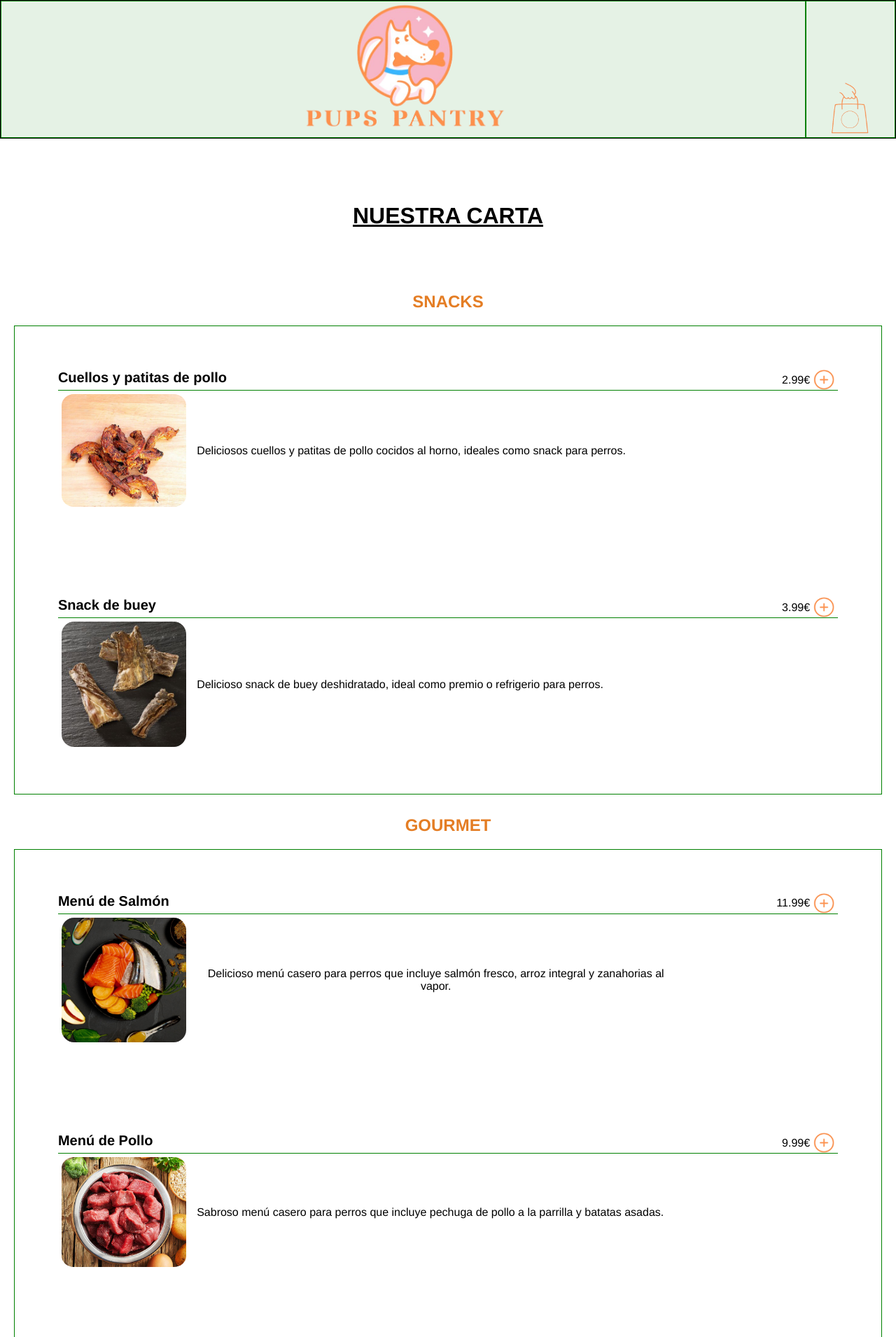
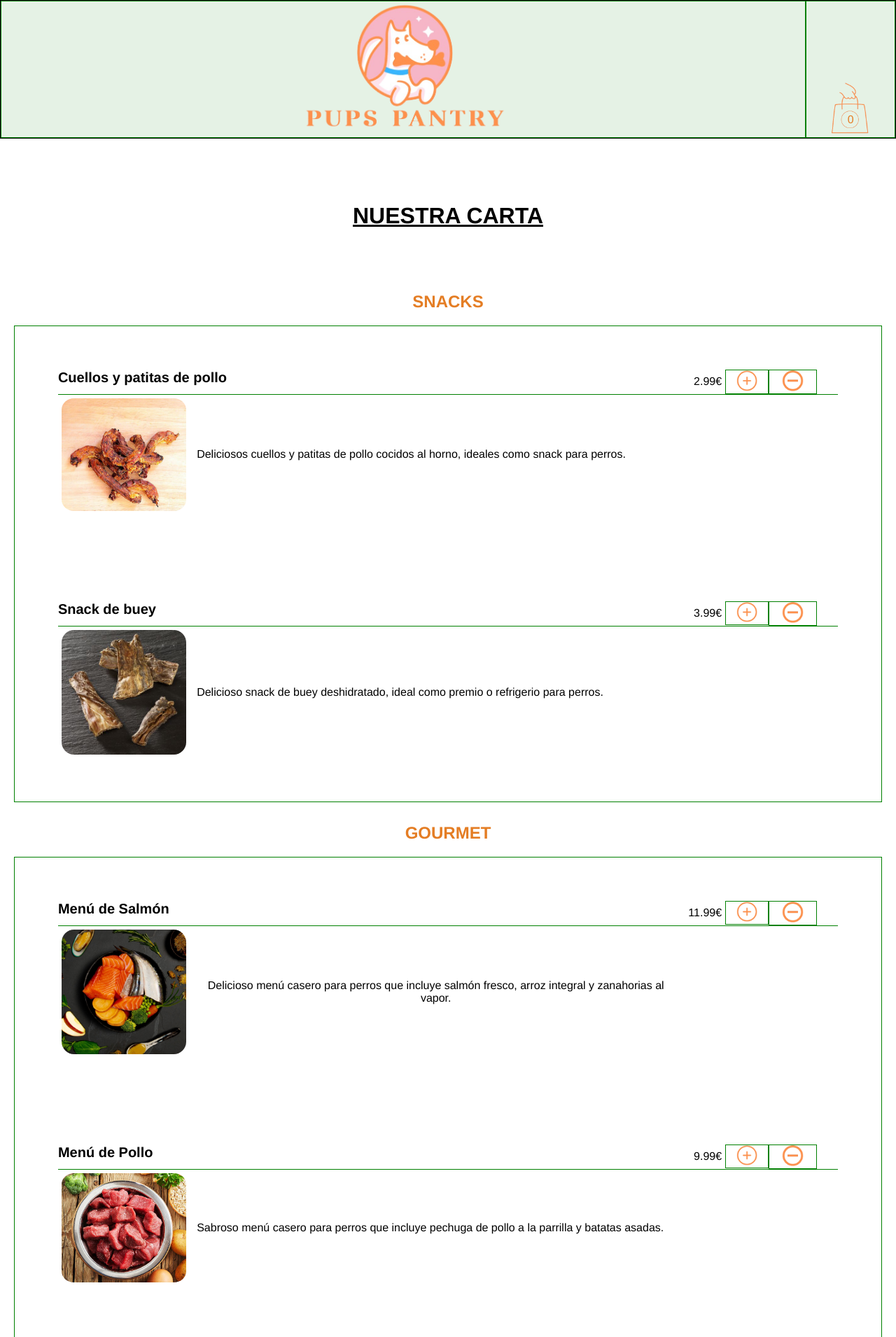
Before and after one commit to dawdiana/proyectoFinDeCiclo, a PHP site: page / in a window 1280 px wide. Shown: the top 1910 px of the page at 70% size. Run offline with PHP 8.4, Linux system fonts and the light colour scheme; data comes from the database, SQL or seed files in the repository.

Commit message:
Commit 3, botones de carrito añadidos
Los botones del menú están programados para añadir y restar productos del carrito de la compra, el número de productos se muestra arriba en el icono de la bolsa.

```diff
--- a/Proyecto/index.css
+++ b/Proyecto/index.css
@@ -56,10 +56,18 @@ body {
     width: 80px;
     height: 80px;
     text-align: left;
+    position: relative;
 }
 
 .d2 .icoCompra:hover {
     scale: 1.3;
+}
+
+
+.d2 #cantidadCarrito {
+    position: absolute;
+    bottom: 17px;
+    color:rgb(228, 125, 36);
 }
 
 /* ------------ Menú ----------- */
@@ -102,6 +110,8 @@ h2 {
     margin: 5%;
 }
 
+
+/****** Formato platos del menu ******/
 .prueba1 {
     display: flex;
     justify-content: space-between;
@@ -129,39 +139,53 @@ h2 {
     text-align: justify;
 }
 
-.icoMas {
-    width: 50px;
-}
-
+/*Descripciones del menú*/
 .info {
     display: flex;
     align-items: center;
 }
-
 
 .imgTexto p {
     margin: 10px;
     text-align: center;
 }
 
+/****  Botones de añadir y borrar elementos  *****/
+
 .precio {
+    padding: 0 30px;
     display: flex;
     align-items: center;
 }
 
+.precio button {
+    margin: 20px;
+    border: 1px solid green;
+    background-color: transparent; /* Hace que el fondo sea transparente */
+    padding: 0; /* Quita el relleno */
+    margin: 0; /* Quita el margen */
+    cursor: pointer;
+}
+
 .precio img {
-    margin: 0 5px;
+    margin: 0 15px;
     width: 30px;
 }
 
-.precio p {
-    font-family: 'Franklin Gothic Medium', 'Arial Narrow', Arial, sans-serif;
+
+
+img.icoMenos {
+    width: 37px;
+    height: 30px;
 }
 
-.icoMas:hover{
+.icoMas:hover, .icoMenos:hover{
     scale: 1.3;
 }
 
+.precio p {
+    margin: 0 5px;
+}
 
 .footer{
     background-color: rgb(228, 125, 36);
--- a/Proyecto/index.php
+++ b/Proyecto/index.php
@@ -5,6 +5,9 @@
     //Conexión a la BD
     $db = mysqli_connect('localhost', 'root', '', 'proyectopfc') or die('Fail');
     mysqli_set_charset($db, "utf8");
+
+
+    //Guardar consultas en variables
 
     $queryMenu = "SELECT * FROM plato WHERE tipo = 'menu'";
     $resMenu = mysqli_query($db, $queryMenu);
@@ -37,13 +40,16 @@
        </div>
         <div class="d2">
             <img class="icoCompra" src="Imagenes/iconocompra.png"/>
+            <p id="cantidadCarrito">0</p> <!--Se actualiza cuando añadimos productos al carrito-->
         </div>
     </div>
 
 
-    <!--Carta de la página-->
+    <div class="cuerpo">
 
-    <div class="cuerpo">
+
+        <!--Carta de la página-->
+
 
         <div class="menu">
 
@@ -64,7 +70,8 @@
                                     <h3><?php echo $item['nombre'];?></h3>
                                     <div class="precio">
                                         <p><?php echo $item['precio'];?>€</p>
-                                        <img class="icoMas" src="Imagenes/iconoMas1.png"/>
+                                        <button class="botonAñadir" id="<?php echo $item['idPlato'];?>"><img class="icoMas" src="Imagenes/iconoMas1.png"/></button>
+                                        <button class="botonEliminar" id="<?php echo $item['idPlato'];?>"><img class="icoMenos" src="Imagenes/iconoMenos.png"/></button>
                                     </div>
                                 </div>
                                 <div class="imgTexto">
@@ -95,7 +102,9 @@
                             <h3><?php echo $item['nombre'];?></h3>
                             <div class="precio">
                                 <p><?php echo $item['precio'];?>€</p>
-                                <img class="icoMas" src="Imagenes/iconoMas1.png"/>
+                              <!--<img class="icoMas" src="Imagenes/iconoMas1.png"/>-->
+                                <button class="botonAñadir" id="<?php echo $item['idPlato'];?>"><img class="icoMas" src="Imagenes/iconoMas1.png"/></button>
+                                <button class="botonEliminar" id="<?php echo $item['idPlato'];?>"><img class="icoMenos" src="Imagenes/iconoMenos.png"/></button>
                             </div>
                         </div>
                         <div class="imgTexto">
@@ -125,7 +134,8 @@
                                     <h3><?php echo $item['nombre'];?></h3>
                                     <div class="precio">
                                         <p><?php echo $item['precio'];?>€</p>
-                                        <img class="icoMas" src="Imagenes/iconoMas1.png"/>
+                                        <button class="botonAñadir" id="<?php echo $item['idPlato'];?>"><img class="icoMas" src="Imagenes/iconoMas1.png"/></button>
+                                        <button class="botonEliminar" id="<?php echo $item['idPlato'];?>"><img class="icoMenos" src="Imagenes/iconoMenos.png"/></button>
                                     </div>
                                 </div>
                                 <div class="imgTexto">
@@ -138,6 +148,7 @@
                     ?>
 
                 </div>
+
         </div>
 
         <div class="footer">
@@ -155,5 +166,65 @@
 
     </div>
 
+    <script src="https://ajax.googleapis.com/ajax/libs/jquery/3.5.1/jquery.min.js"></script>
+        <script>
+
+
+            // Cuando la página se carga, hace una solicitud al servidor para obtener el valor actual del carrito
+            $(document).ready(function() {
+                $.ajax({
+                    url: 'valor_carrito.php', // Ruta al script PHP que obtiene el valor del carrito
+                    type: 'GET', // Método de solicitud
+                    success: function(response) { // Función a ejecutar cuando la solicitud tiene éxito
+                        $("#cantidadCarrito").text(response); // Actualizar el contador del carrito en el DOM
+                    },
+                    error: function(xhr, status, error) { // Función a ejecutar si hay un error en la solicitud
+                        console.error('Error al obtener el valor del carrito:', error);
+                    }
+                });
+            });
+
+
+            $(".botonAñadir").click(function() {
+                console.log("Botón de sumar pulsado");
+                var productId = $(this).attr('id'); // Obtener el ID del producto del botón
+                console.log("ID del producto: " + productId);
+
+                $.ajax({
+                    url: 'sumar_carrito.php',
+                    type: 'POST',
+                    data: { productId: productId }, // Datos a enviar al servidor (ID del producto)
+                    success: function(response) {
+                        $("#cantidadCarrito").text(response);
+                    },
+                    error: function(xhr, status, error) { // Función a ejecutar si hay un error en la solicitud
+                        console.error('Error al agregar producto al carrito:', error);
+                    }
+                });
+            });
+
+            $(".botonEliminar").click(function() {
+                console.log("Botón de restar pulsado");
+                var productId = $(this).attr('id');
+                console.log("ID del producto: " + productId);
+
+                $.ajax({
+                    url: 'restar_carrito.php',
+                    type: 'POST',
+                    data: { productId: productId },
+                    success: function(response) {
+                        $("#cantidadCarrito").text(response);
+                     /*   if (response == 0) {   // Deshabilitar el botón de restar si el producto no está en el carrito
+                            button.prop('disabled', true);
+                        }*/
+                    },
+                    error: function(xhr, status, error) {
+                        console.error('Error al eliminar producto del carrito:', error);
+                    }
+                });
+            });
+
+    </script>
+
 </body>
 </html>
--- /dev/null
+++ b/Proyecto/valor_carrito.php
@@ -0,0 +1,10 @@
+<?php
+session_start();
+
+if(isset($_SESSION['cart'])) {
+    $cartItemCount = count($_SESSION['cart']);
+    echo $cartItemCount;
+} else {
+    echo 0;
+}
+?>
```
Also changed, not shown: Proyecto/restar_carrito.php (added, +31 -0 lines), Proyecto/sumar_carrito.php (added, +35 -0 lines), Proyecto/Imagenes/iconoMenos.png (added).
